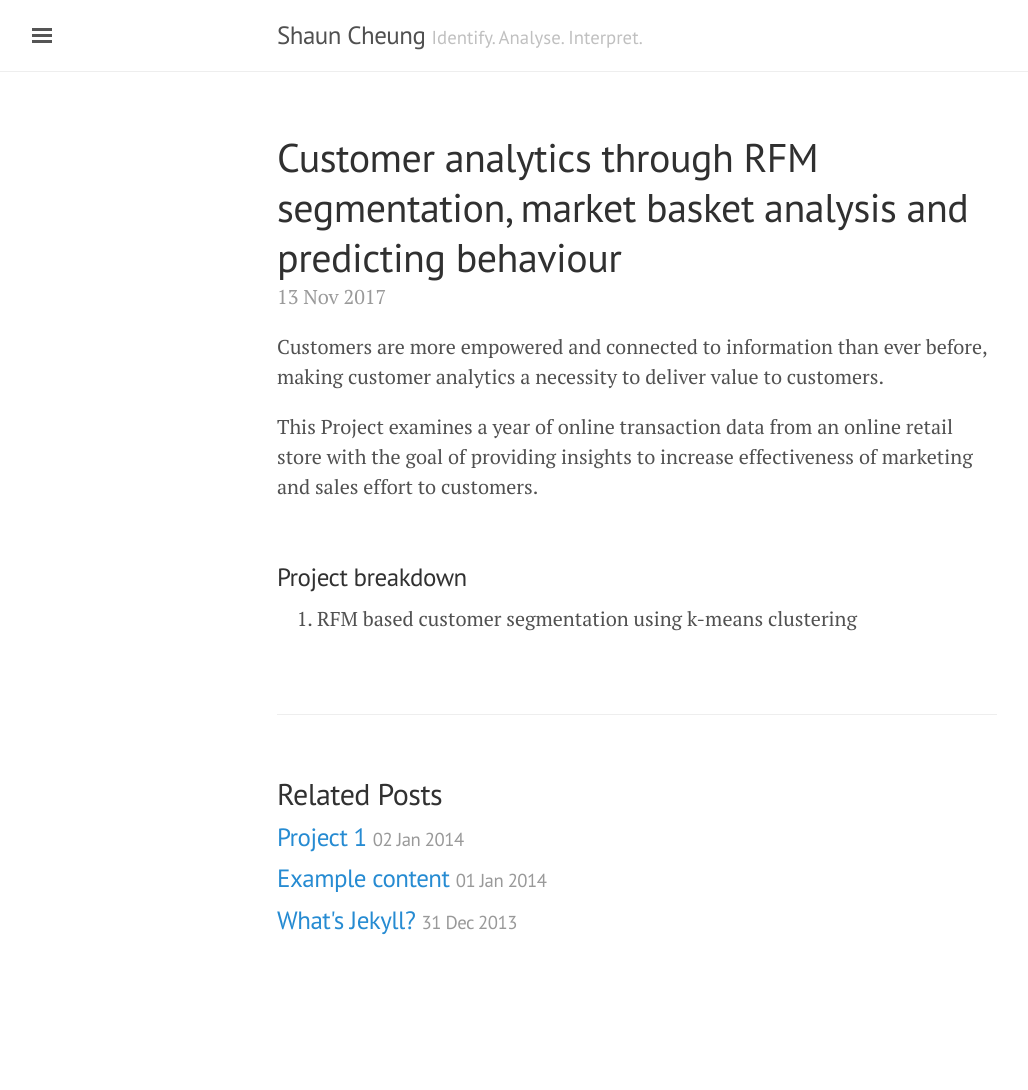
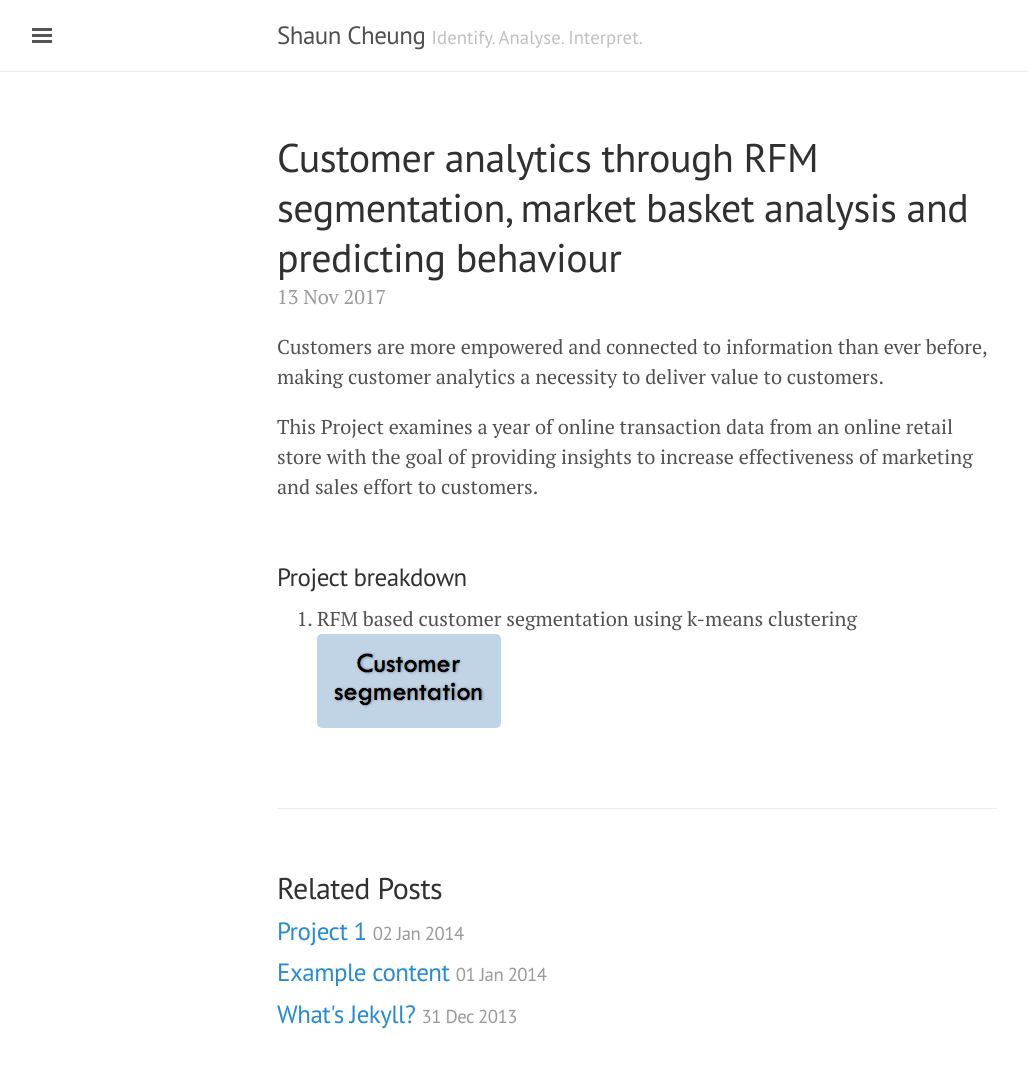
Before and after one commit to shauncheungkt/shauncheungkt.github.io, a Jekyll site: the page built from _posts/2017-11-13-Customer Analytics through Segmentation, Market Basket Analysis and Predictive Analytics.md, in a window 1280 px wide. Shown: the whole page, without its empty margins (3-1031 px from the left). Built offline with Jekyll 4.4.1, drawn with Linux system fonts in a browser that asks for light colours; before the commit the page ends 996 px from its top, so only the background shows below that.

Commit message:
Update 2017-11-13-Customer Analytics through Segmentation, Market Basket Analysis and Predictive Analytics.md

```diff
--- a/_posts/2017-11-13-Customer Analytics through Segmentation, Market Basket Analysis and Predictive Analytics.md
+++ b/_posts/2017-11-13-Customer Analytics through Segmentation, Market Basket Analysis and Predictive Analytics.md
@@ -14,4 +14,4 @@ This Project examines a year of online transaction data from an online retail st
 
 ### Project breakdown
 
-1. RFM based customer segmentation using k-means clustering
+1. RFM based customer segmentation using k-means clustering       ![Alt text](/images/segmentation.png)
```
